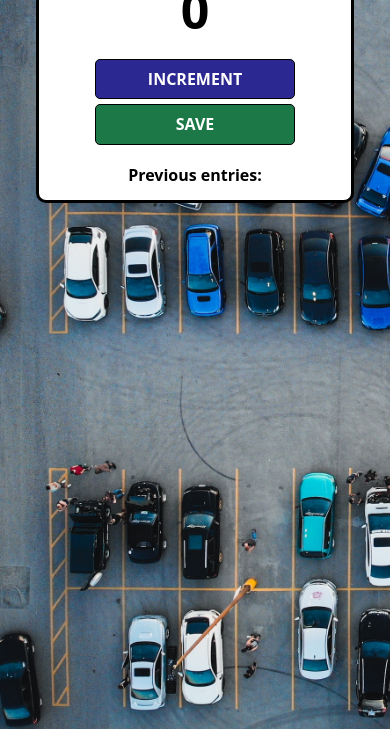
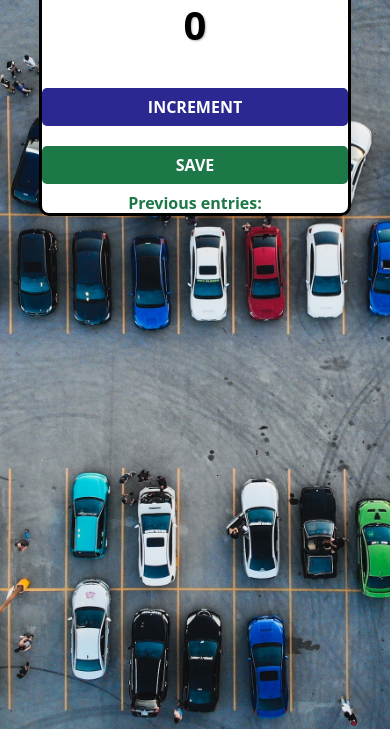
Before and after one commit to SurajPokharkar/Subway-Car-Counter-App, a plain HTML site: page index.html in a window 390 px wide. Shown: the part 115-844 px from the top of the page. Drawn offline with nearby package versions, Linux system fonts and the light colour scheme.

Commit message:
updated changes in index.css
1]Added a subtle box shadow to the container to give it more depth and dimension.
2Increased the margin on the header elements to give more breathing room.
3]Added a text shadow to the h2 element to make it more readable against the background image.
4]Removed the border from the button and added a cursor: pointer style to make it more interactive.
5]Added a transition effect on the button's background color to make it feel more responsive.
6]Added a new style for the #save-el element to give it a unique color.
7]Added a responsive breakpoint for smaller screens to adjust the font size and button width.

```diff
--- a/index.css
+++ b/index.css
@@ -1,39 +1,50 @@
+/* Reset default browser styles */
+* {
+  margin: 0;
+  padding: 0;
+  box-sizing: border-box;
+}
+
+/* Body styles */
 body {
-    background-image: url("AutomobileRows.jpg");
-    background-size: cover;
+  background: url("AutomobileRows.jpg") center/cover no-repeat;
   font-family: 'Open Sans', 'Helvetica Neue', sans-serif;
   text-align: center;
-    height: 100vh;
+  min-height: 100vh;
 }
 
+/* Container styles */
 .container {
-    background: white;
+  background: #fff;
   max-width: 80%;
-    margin: auto;
-    border: 3px solid black;
+  margin: 0 auto;
+  border: 3px solid #000;
   border-radius: 10px;
+  box-shadow: 0 0 10px rgba(0, 0, 0, 0.1);
 }
 
-h1 {
-    margin-top: 10px;
-    margin-bottom: 10px;
+/* Header styles */
+h1, h2 {
+  margin: 20px 0;
 }
 
 h2 {
-    font-size: 50px;
-    margin-top: 0;
-    margin-bottom: 20px;
+  font-size: 60px;
+  margin-bottom: 30px;
+  text-shadow: 1px 1px 2px rgba(0, 0, 0, 0.3);
 }
 
+/* Button styles */
 button {
-    border: 1px solid black;
-    padding-top: 10px;
-    padding-bottom: 10px;
-    color: white;
+  border: none;
+  padding: 10px;
+  color: #fff;
   font-weight: bold;
   width: 200px;
-    margin-bottom: 5px;
+  margin: 10px 0;
   border-radius: 5px;
+  cursor: pointer;
+  transition: background-color 0.2s ease;
 }
 
 #increment-btn {
@@ -46,4 +57,16 @@ button {
 
 #save-el {
   font-weight: bold;
+  color: #1C7947;
 }
+
+/* Responsive styles */
+@media only screen and (max-width: 768px) {
+  h2 {
+    font-size: 40px;
+  }
+
+  button {
+    width: 100%;
+  }
+}
```
Lines whose indentation alone changed are shown as unchanged.
